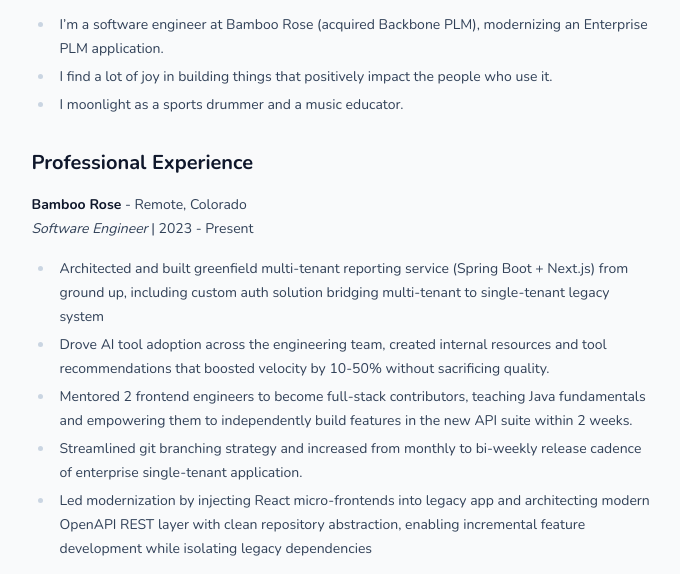
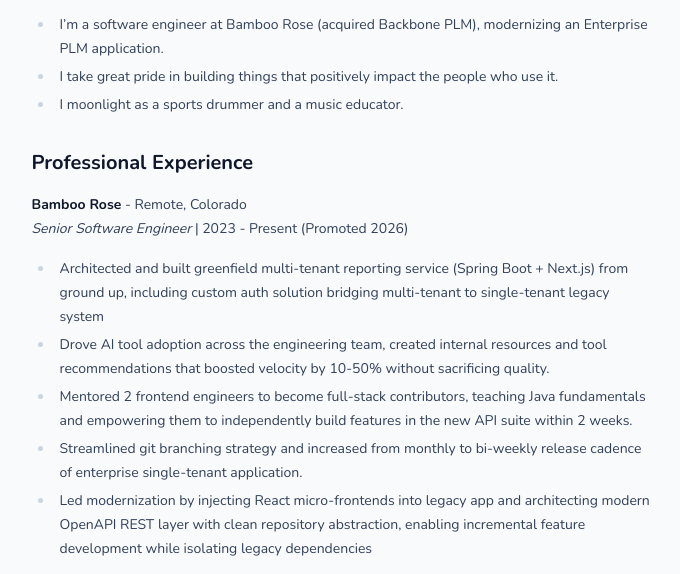
Before and after one commit to daives01/daniel-ives, an Astro site: page /resume in a window 1280 px wide. Shown: the part 207-781 px from the top of the page, without its empty margins (289-969 px from the left). Built offline with nearby package versions, Linux system fonts and the light colour scheme; Astro itself is replaced by a stand-in of ours.

Commit message:
update title pt 2

```diff
--- a/src/pages/index.astro
+++ b/src/pages/index.astro
@@ -13,7 +13,7 @@
   <h1 class="text-4xl font-bold mb-6">Daniel Ives</h1>
 
   <p class="mb-6">
-    I'm a Sr. software engineer and musician. I work at <a href="https://bamboorose.com">Bamboo Rose</a> building full stack applications.
+    I'm a software engineer and musician. I work at <a href="https://bamboorose.com">Bamboo Rose</a> building full stack applications.
     I like space and computers.
   </p>
   <div class="mb-6">
--- a/src/resume.md
+++ b/src/resume.md
@@ -3,13 +3,13 @@
 Highlands Ranch, Colorado | 720-243-3328 | [danielives01@gmail.com](mailto:danielives01@gmail.com) | [LinkedIn](https://www.linkedin.com/in/daniel-benjamin-ives/) | [GitHub](https://github.com/daives01) | [Website](https://daniel-ives.com)
 
 * I’m a software engineer at Bamboo Rose (acquired Backbone PLM), modernizing an Enterprise PLM application.
-* I find a lot of joy in building things that positively impact the people who use it.
+* I take great pride in building things that positively impact the people who use it.
 * I moonlight as a sports drummer and a music educator.
 
 ## **Professional Experience**
 
 **Bamboo Rose** \- Remote, Colorado
-*Software Engineer* | 2023 \- Present
+*Senior Software Engineer* | 2023 \- Present (Promoted 2026)
 
 * Architected and built greenfield multi-tenant reporting service (Spring Boot \+ Next.js) from ground up, including custom auth solution bridging multi-tenant to single-tenant legacy system
 * Drove AI tool adoption across the engineering team, created internal resources and tool recommendations that boosted velocity by 10-50% without sacrificing quality.
```
